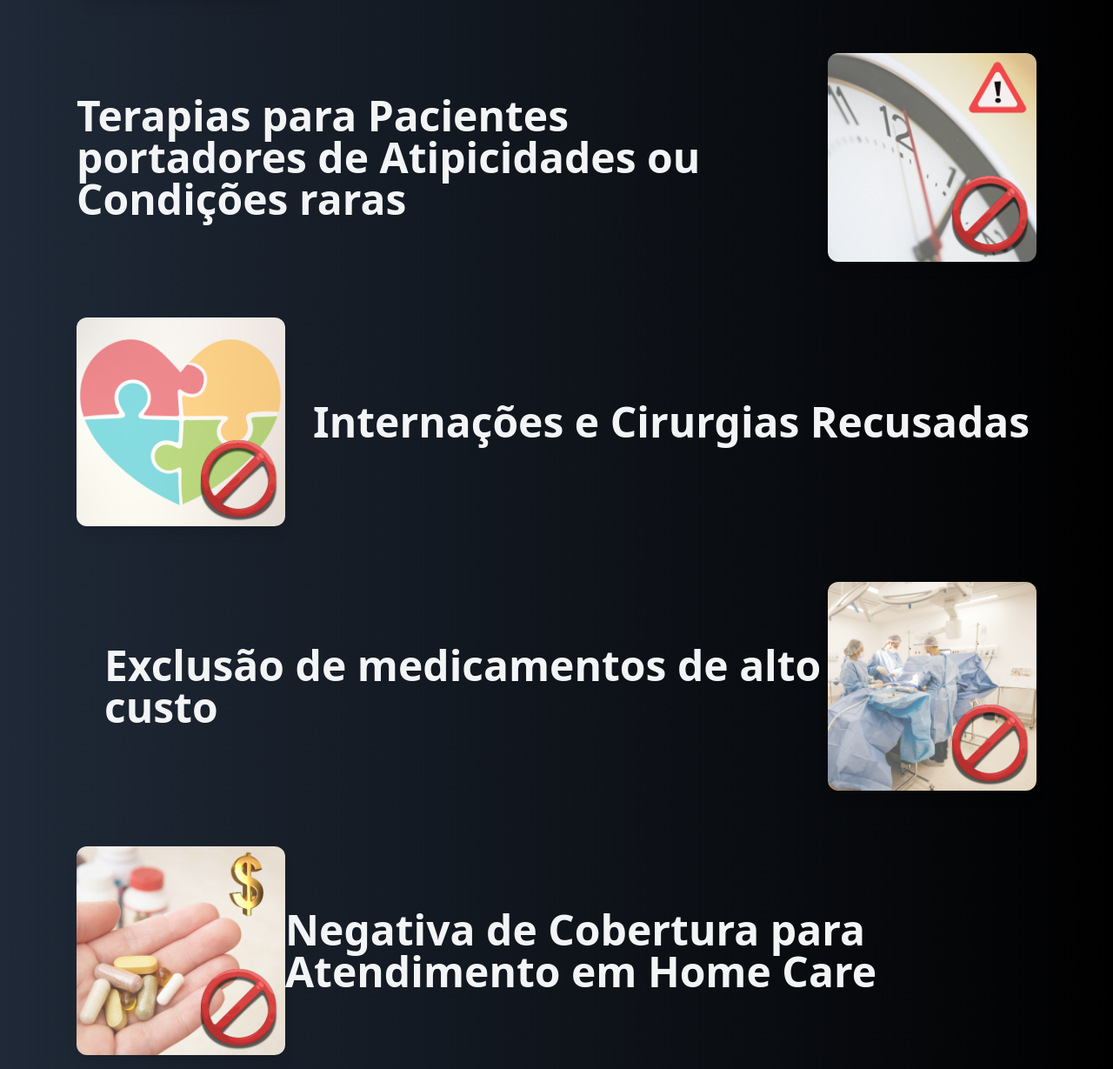
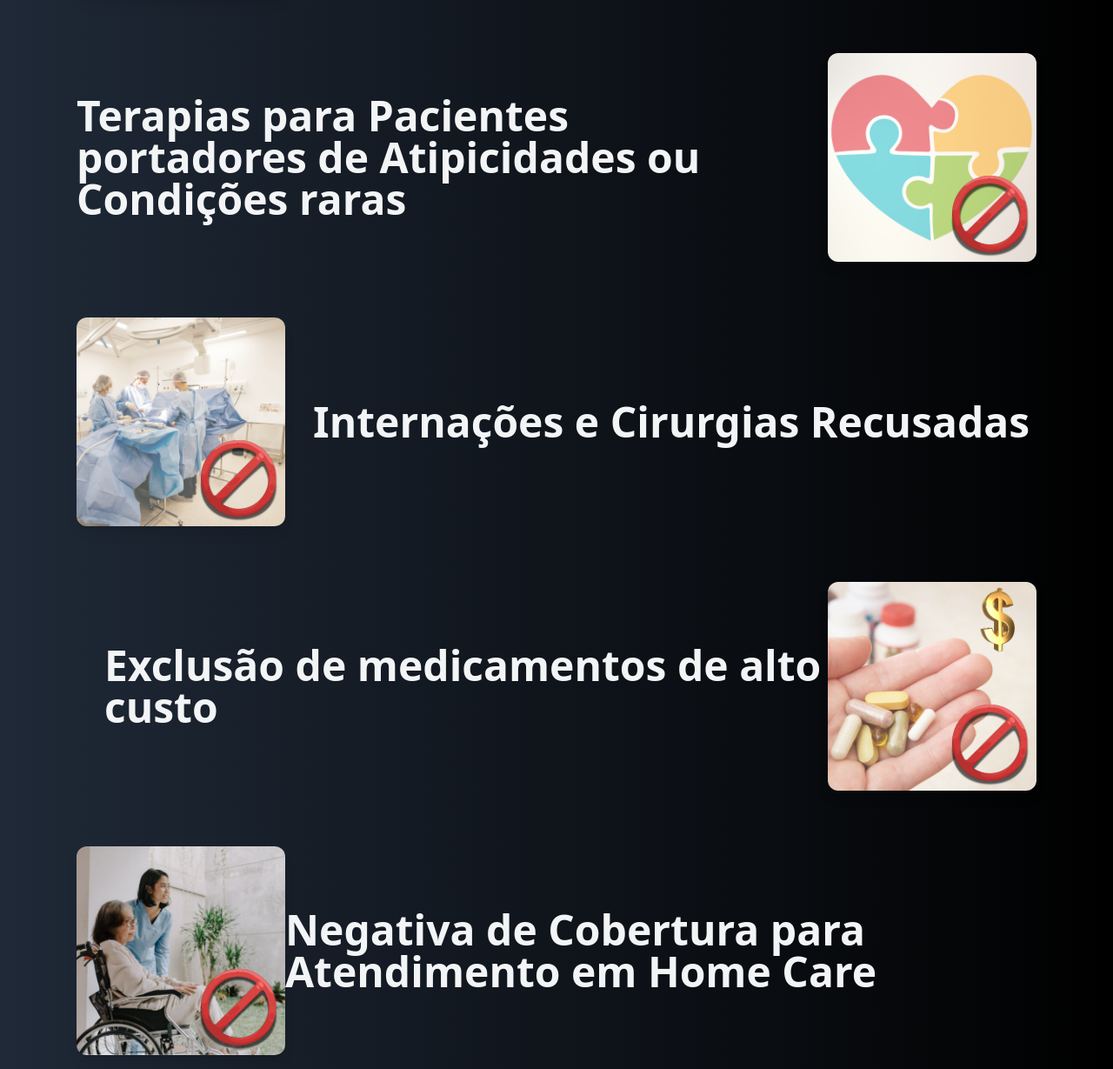
Before and after one commit to jonasprodrigues/lp-angelo-advocacia, a website: page index.html in a window 1280 px wide. Shown: the part 1251-2480 px from the top of the page at 87% size. Drawn offline with nearby package versions, Linux system fonts and the light colour scheme.

Commit message:
troca imagens

```diff
--- a/index.html
+++ b/index.html
@@ -154,7 +154,7 @@
 
       <!-- 2 -->
       <div class="flex flex-col md:flex-row-reverse items-center md:space-x-reverse md:space-x-8" data-aos="fade-left">
-        <img src="assets/16.png" alt="Terapias" class="w-40 md:w-60 rounded-xl shadow-lg" loading="lazy">
+        <img src="assets/17.png" alt="Terapias" class="w-40 md:w-60 rounded-xl shadow-lg" loading="lazy">
         <h3 class="text-2xl md:text-5xl font-semibold text-gray-100 mt-6 md:mt-0 break-words max-w-full md:max-w-[calc(100%-10rem)] text-center md:text-left">
           Terapias para Pacientes portadores de Atipicidades ou Condições raras
         </h3>
@@ -162,7 +162,7 @@
 
       <!-- 3 -->
       <div class="flex flex-col md:flex-row items-center md:space-x-8" data-aos="fade-right">
-        <img src="assets/17.png" alt="Internações recusadas" class="w-40 md:w-60 rounded-xl shadow-lg" loading="lazy">
+        <img src="assets/19.png" alt="Internações recusadas" class="w-40 md:w-60 rounded-xl shadow-lg" loading="lazy">
         <h3 class="text-2xl md:text-5xl font-semibold text-gray-100 mt-6 md:mt-0 break-words max-w-full md:max-w-[calc(100%-10rem)] text-center md:text-left">
           Internações e Cirurgias Recusadas
         </h3>
@@ -170,7 +170,7 @@
 
       <!-- 4 -->
       <div class="flex flex-col md:flex-row-reverse items-center md:space-x-8" data-aos="fade-left">
-        <img src="assets/19.png" alt="Medicamentos de alto custo" class="w-40 md:w-60 rounded-xl shadow-lg" loading="lazy">
+        <img src="assets/18.png" alt="Medicamentos de alto custo" class="w-40 md:w-60 rounded-xl shadow-lg" loading="lazy">
         <h3 class="text-2xl md:text-5xl font-semibold text-gray-100 mt-6 md:mt-0 break-words max-w-full md:max-w-[calc(100%-10rem)] text-center md:text-left">
           Exclusão de medicamentos de alto custo
         </h3>
@@ -178,7 +178,7 @@
 
       <!-- 5 -->
       <div class="flex flex-col md:flex-row items-center md:space-x-reverse md:space-x-8" data-aos="fade-right">
-        <img src="assets/18.png" alt="Limitação no tempo de atendimento" class="w-40 md:w-60 rounded-xl shadow-lg" loading="lazy">
+        <img src="assets/21.png" alt="Limitação no tempo de atendimento" class="w-40 md:w-60 rounded-xl shadow-lg" loading="lazy">
         <h3 class="text-2xl md:text-5xl font-semibold text-gray-100 mt-6 md:mt-0 break-words max-w-full md:max-w-[calc(100%-10rem)] text-center md:text-left">
           Negativa de Cobertura para Atendimento em Home Care
         </h3>
```
Also changed, not shown: assets/21.png (added).
